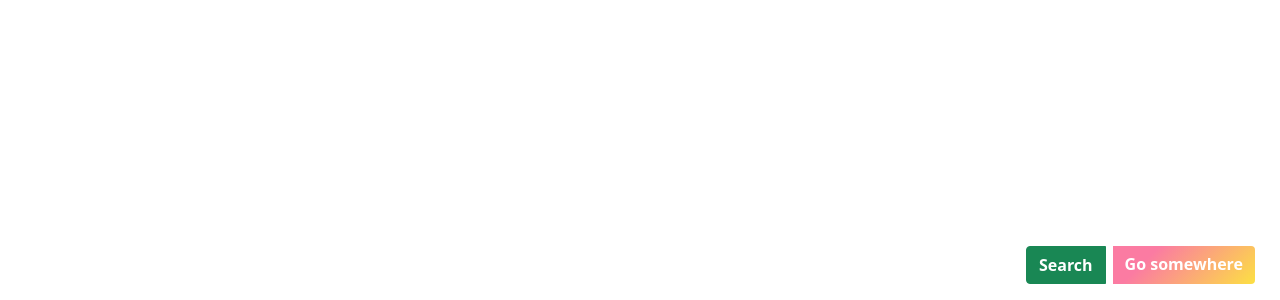
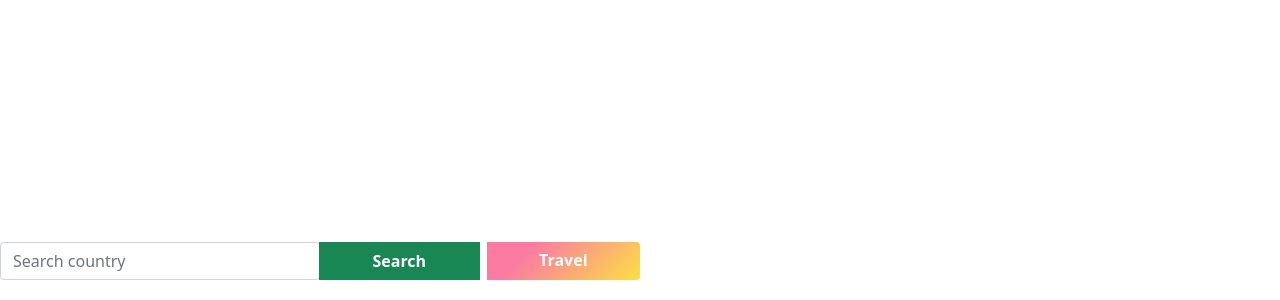
Before and after one commit to curiousyang/flag-chrome-extension, a browser extension: page index.html in a window 1280 px wide. Shown: the part 500-800 px from the top of the page. Drawn offline with nearby package versions, Linux system fonts and the light colour scheme; no server answers.

Commit message:
new interface

```diff
--- a/index.html
+++ b/index.html
@@ -21,8 +21,15 @@
   </head>
   <body id="body">
     <div class="d-flex btn-group">
-      <a href="#" class="btn btn-success mb-3 me-2 search-btn"> Search </a>
-      <a href="#" class="btn btn-dark mb-3 random-btn"> Go somewhere </a>
+      <div class="input-group">
+        <input
+          type="text"
+          class="form-control country-input"
+          placeholder="Search country"
+        />
+      </div>
+      <button href="#" class="btn btn-success me-2 search-btn">Search</button>
+      <a href="#" class="btn btn-dark random-btn"> Travel </a>
     </div>
 
     <script
--- a/main.js
+++ b/main.js
@@ -343,10 +343,7 @@ function showFacts(data) {
       }</p>
       <p class="card-text"><span class='fact'>Sub-region:</span> ${subRegion}</p>
 
-      <div class="input-group mb-3">
 
-  <input type="text" class="form-control country-input" placeholder="Search country" aria-label="Username" aria-describedby="basic-addon1">
-</div>
 
         </div>
       </div>
@@ -367,14 +364,17 @@ const randomBtn = document.querySelector('.random-btn');
 //Event delegation
 searchBtn.addEventListener('click', (e) => {
   let countryInput = document.querySelector('.country-input');
+  if (countryInput.value.trim() === '') return;
   fetch(`https://restcountries.com/v3.1/name/{${countryInput.value}}`)
     .then((res) => {
       return res.json();
     })
     .then((data) => {
       document.querySelector('.first-child').remove();
+      countryInput.value = '';
       showFacts(data);
-    });
+    })
+    .catch((error) => console.log(error));
 });
 
 randomBtn.addEventListener('click', (e) => {
@@ -386,8 +386,10 @@ randomBtn.addEventListener('click', (e) => {
     })
     .then((data) => {
       document.querySelector('.first-child').remove();
+      console.log(randomCountry);
       showFacts(data);
-    });
+    })
+    .catch((error) => console.log(error));
 });
 
 // async function init() {
--- a/style.css
+++ b/style.css
@@ -1,17 +1,26 @@
 html,
 body {
   width: 800px;
-  height: 430px;
+  height: 380px;
 }
 
-.random-btn {
+.random-btn:link {
   border: none;
   background-color: #fce043;
   background-image: linear-gradient(315deg, #fce043 0%, #fb7ba2 74%);
   color: white;
   font-weight: bold;
 }
-
+/*
+.random-btn:visited,
+.random-btn:hover,
+.random-btn:active {
+  border: none;
+  background-color: #fce043;
+  background-image: linear-gradient(315deg, #fce043 0%, #fb7ba2 74%);
+  color: white;
+  font-weight: bold;
+} */
 .search-btn {
   font-weight: bold;
 }
@@ -26,12 +35,18 @@ body {
 
 .btn-group {
   position: fixed;
-  bottom: 0;
-  right: 0;
-  margin-right: 25px;
+  /* top: 300px; */
+  bottom: 20px;
+  left: 0;
+  margin: 0 auto;
+  width: 50vw;
 }
 
 .card {
   border: none;
   background-color: #f2e3d5;
 }
+
+.input-group {
+  max-width: 50%;
+}
```
